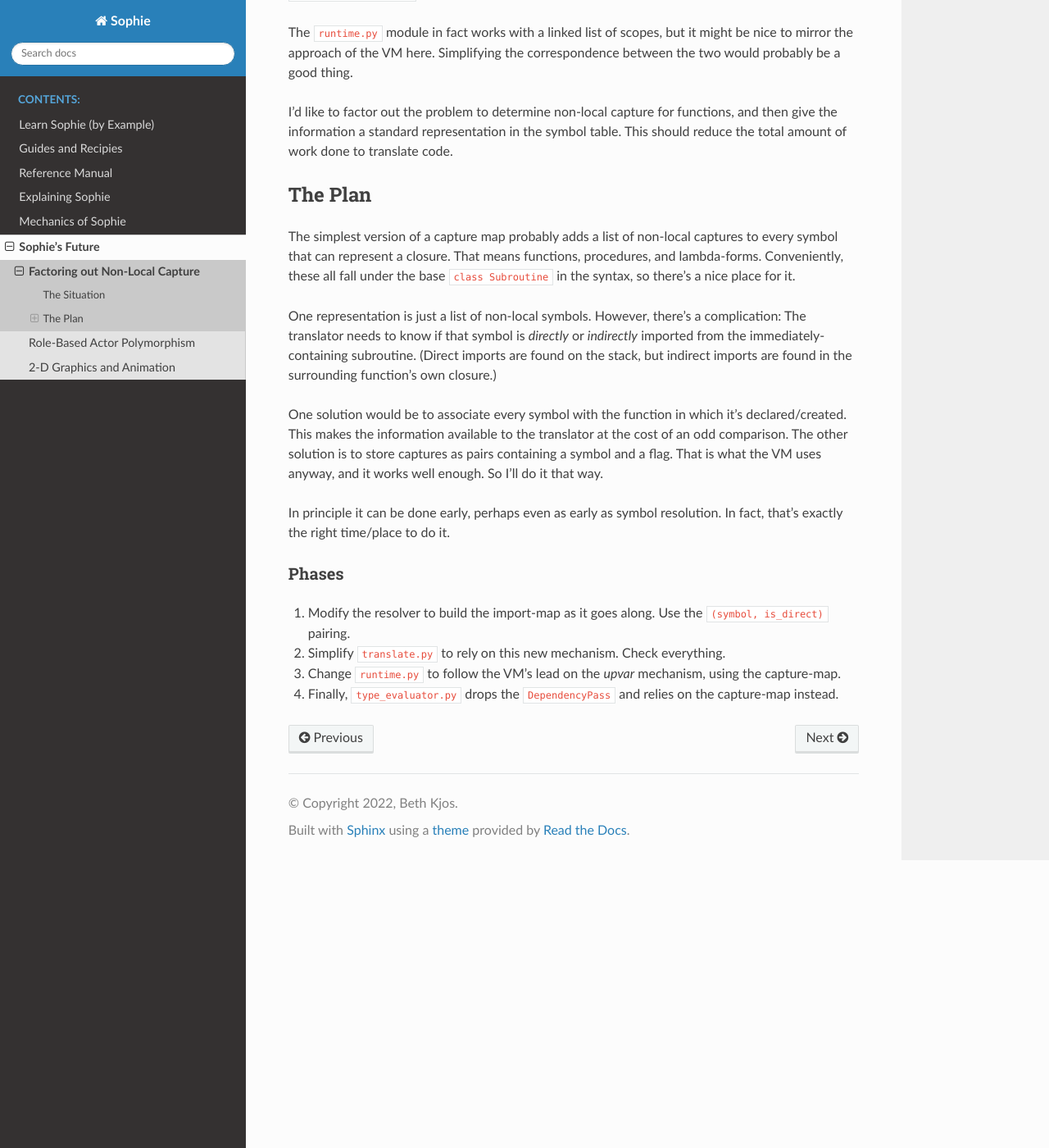
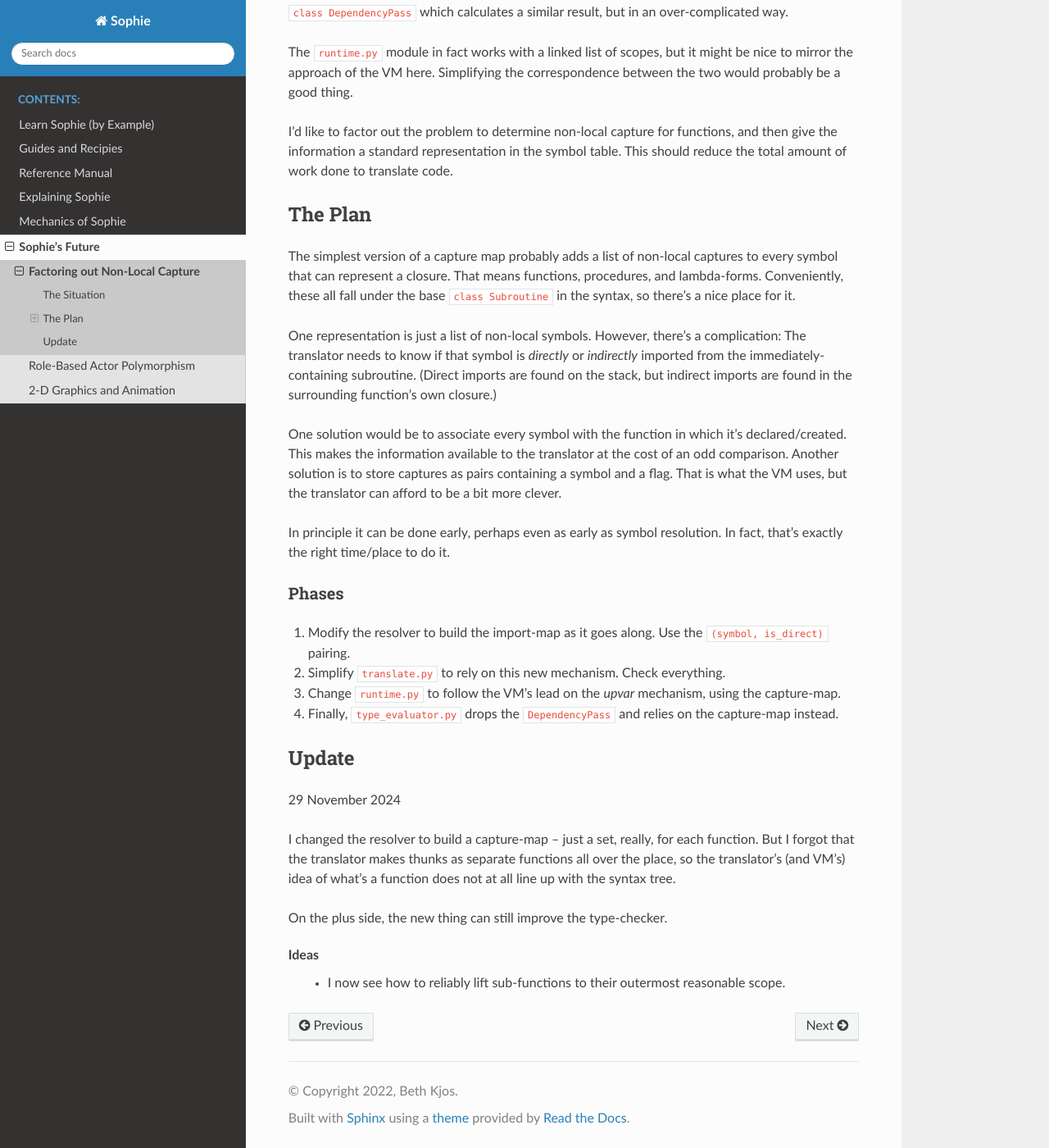
Before and after one commit to kjosib/sophie, a Sphinx documentation site: the page built from docs/future/nonlocal.rst, in a window 1280 px wide and 1400 px high, scrolled down 844 px. Shown: the whole window at 82% size. Built offline with Sphinx 7.4.7 and the Read the Docs theme 3.1.0, drawn with Linux system fonts in a browser that asks for light colours.

Commit message:
Update nonlocal.rst

```diff
--- a/docs/future/nonlocal.rst
+++ b/docs/future/nonlocal.rst
@@ -49,8 +49,8 @@
 
 One solution would be to associate every symbol with the function in which it's declared/created.
 This makes the information available to the translator at the cost of an odd comparison.
-The other solution is to store captures as pairs containing a symbol and a flag.
-That is what the VM uses anyway, and it works well enough. So I'll do it that way.
+Another solution is to store captures as pairs containing a symbol and a flag.
+That is what the VM uses, but the translator can afford to be a bit more clever.
 
 In principle it can be done early, perhaps even as early as symbol resolution.
 In fact, that's exactly the right time/place to do it.
@@ -62,3 +62,19 @@
 2. Simplify ``translate.py`` to rely on this new mechanism. Check everything.
 3. Change ``runtime.py`` to follow the VM's lead on the *upvar* mechanism, using the capture-map.
 4. Finally, ``type_evaluator.py`` drops the ``DependencyPass`` and relies on the capture-map instead.
+
+
+Update
+---------
+
+29 November 2024
+
+I changed the resolver to build a capture-map -- just a set, really, for each function.
+But I forgot that the translator makes thunks as separate functions all over the place,
+so the translator's (and VM's) idea of what's a function does not at all line up with
+the syntax tree.
+
+On the plus side, the new thing can still improve the type-checker.
+
+Ideas
+    * I now see how to reliably lift sub-functions to their outermost reasonable scope.
```
